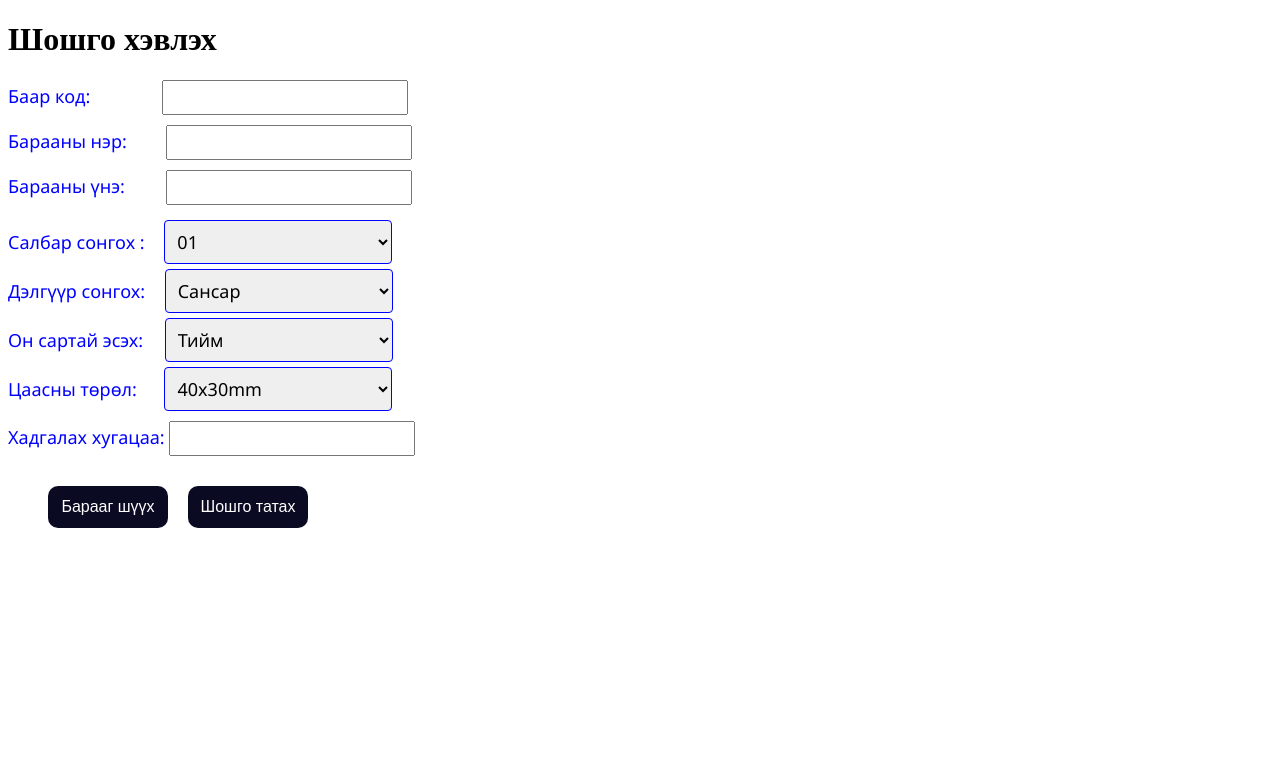
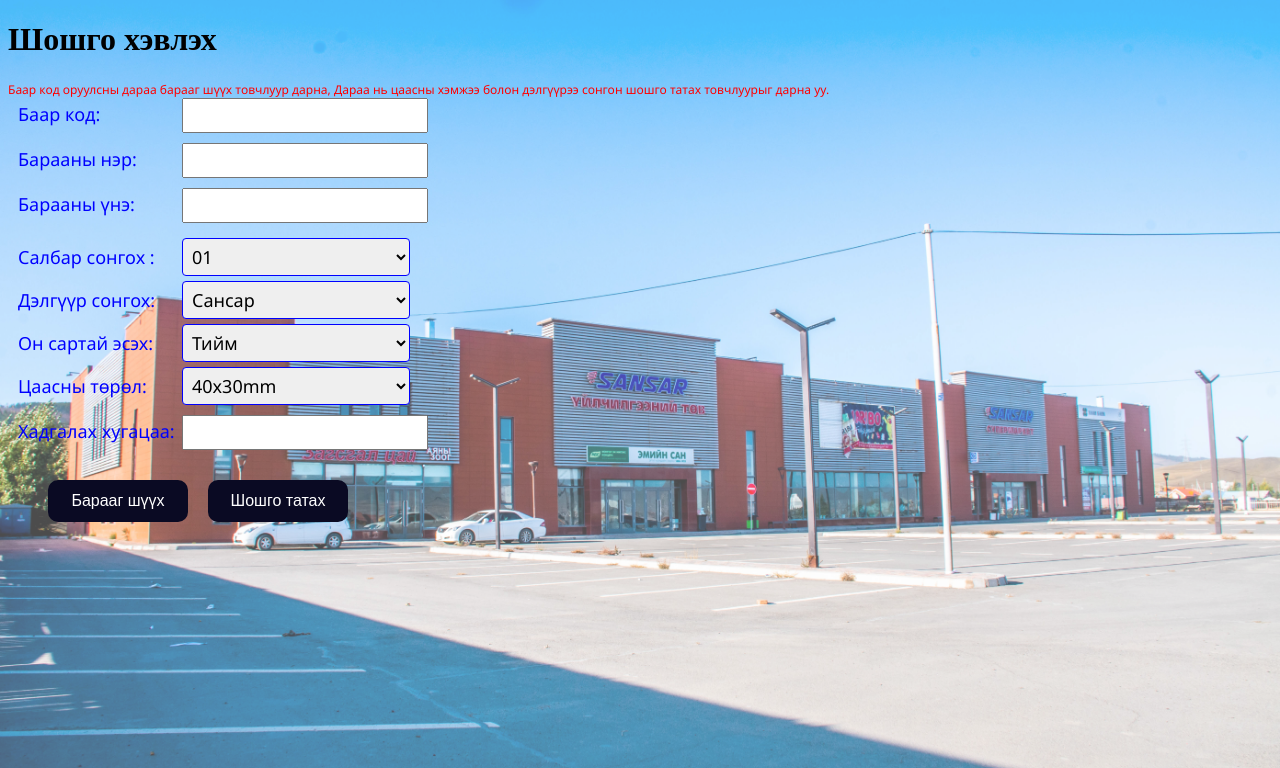
Before and after one commit to myagmardorjdev/Script, a Flask app: page / in a window 1280 px wide. Shown: the top 768 px of the page. Run offline with Flask 3, Linux system fonts and the light colour scheme; some libraries are stand-ins or nearby versions.

Commit message:
extra price oruulj irew

```diff
--- a/barcode_printer/app.py
+++ b/barcode_printer/app.py
@@ -2,8 +2,9 @@ from flask import *
 from barcode_print import *
 import io
 import psycopg2
+from datetime import datetime
 import pypyodbc as odbc
-path = 'C:/Users/myagmardorj/Git/lesson3/barcode_printer/'
+
 odoodatabases = {'34': {'user': 'readonly_c34','password': 'readonly_c34_password','server': '10.34.1.220','port': 5432,'database':'CARREFOURS34_LIVE'},
                 '13': {'user': 'postgres','password': 'postgres','server': '10.13.1.220','port': 5432,'database':'CARREFOURS13_LIVE'},
                 '88': {'user': 'readonly_c88','password': 'readonly_c88_password','server': '10.88.1.220','port': 5432,'database':'CARREFOURS88_LIVE'},
@@ -41,6 +42,7 @@ def postg_return_value(conn,query):
 
 query_get_barcodes = "SELECT * FROM product_product where barcode = '"
 query_get_template = "select name,list_price from product_template where id = '"
+query_get_extra_price = "SELECT date_start,date_end,fixed_price,min_quantity FROM product_pricelist_item where active='true' and (date_end >= CURRENT_DATE or date_end is null) and product_tmpl_id = '"
 app = Flask(__name__, static_url_path='/static')
 
 @app.route('/')
@@ -51,6 +53,7 @@ def index():
 @app.route('/button_clicked', methods=['POST'])
 def button_clicked():
     global product_template_table
+    global product_pricelist_table
     user_input = request.form.get('user_input')
     baraaner = request.form.get('second_input')
     expire = request.form.get('fourthinput')
@@ -85,7 +88,18 @@ def button_clicked():
         text_content = product_template_table[0][0]
         barcode_text = "Код: "+str(barcode_usr)
         barcode = str(barcode_usr)
-        price = "Үнэ: "+str(product_template_table[0][1])
+        defaultprice = product_template_table[0][1]
+        print(product_pricelist_table) # 8 цагийн зөрүүтэй байгааг анхаарна уу
+        if len(product_pricelist_table) > 0:
+            for i in product_pricelist_table:
+                print(i[0])
+                if int(i[3]) == 0: # 1 ширхэг барааг гэдэг үгийг шалгаж байна
+                    print(int(i[3]))
+                    now = datetime.now() # хэрэгжих хугацааг одоо цагаас өнгөрсөн байгаа үгүйг шалгаж байна
+                    if now >= i[0]:
+                        print("үнэ хэрэгжсэн байна")
+                        defaultprice = int(i[2])
+        price = "Үнэ: "+str(defaultprice)
 
         image = generate_white_png_with_text(width_mm, height_mm, output_file, text_content,barcode,barcode_text,price,ishavedate,isSansar,expire)
         img_byte_array = io.BytesIO()
@@ -93,6 +107,7 @@ def button_clicked():
         img_byte_array.seek(0)
 
         # Return the PNG image as a response with appropriate headers
+
         return send_file(img_byte_array, as_attachment=True, download_name='sample_image.png', mimetype='image/png')
     elif button_type == "button2":
         barcode_usr = request.form.get('user_input')
@@ -101,16 +116,35 @@ def button_clicked():
         salbar_usr=request.form.get('dropdown1')
         type=request.form.get('dropdown')
         expire = request.form.get('fourthinput')
+        try:
+            conp = psycopg2.connect(database=odoodatabases[salbar_usr[6:]]['database'], user=odoodatabases[salbar_usr[6:]]['user'], password=odoodatabases[salbar_usr[6:]]['password'], host=odoodatabases[salbar_usr[6:]]['server'], port= odoodatabases[salbar_usr[6:]]['port'])
+            product_product_table = postg_return_value(conp,query_get_barcodes+barcode_usr+"'")
 
-        conp = psycopg2.connect(database=odoodatabases[salbar_usr[6:]]['database'], user=odoodatabases[salbar_usr[6:]]['user'], password=odoodatabases[salbar_usr[6:]]['password'], host=odoodatabases[salbar_usr[6:]]['server'], port= odoodatabases[salbar_usr[6:]]['port'])
-        product_product_table = postg_return_value(conp,query_get_barcodes+barcode_usr+"'")
-        print(product_product_table[0][0])
-        conp = psycopg2.connect(database=odoodatabases[salbar_usr[6:]]['database'], user=odoodatabases[salbar_usr[6:]]['user'], password=odoodatabases[salbar_usr[6:]]['password'], host=odoodatabases[salbar_usr[6:]]['server'], port= odoodatabases[salbar_usr[6:]]['port'])
-        product_template_table = postg_return_value(conp,query_get_template+str(product_product_table[0][0])+"'")
-        print(product_template_table)
+            conp = psycopg2.connect(database=odoodatabases[salbar_usr[6:]]['database'], user=odoodatabases[salbar_usr[6:]]['user'], password=odoodatabases[salbar_usr[6:]]['password'], host=odoodatabases[salbar_usr[6:]]['server'], port= odoodatabases[salbar_usr[6:]]['port'])
+            product_template_table = postg_return_value(conp,query_get_template+str(product_product_table[0][0])+"'")
 
-        defaultvalue = product_template_table[0][0]   # барааны нэр
-        defaultprice = int(product_template_table[0][1])
+            conp = psycopg2.connect(database=odoodatabases[salbar_usr[6:]]['database'], user=odoodatabases[salbar_usr[6:]]['user'], password=odoodatabases[salbar_usr[6:]]['password'], host=odoodatabases[salbar_usr[6:]]['server'], port= odoodatabases[salbar_usr[6:]]['port'])
+            product_pricelist_table = postg_return_value(conp,query_get_extra_price+str(product_product_table[0][0])+"'")
+            defaultprice = int(product_template_table[0][1])
+            print(product_pricelist_table) # 8 цагийн зөрүүтэй байгааг анхаарна уу
+            if len(product_pricelist_table) > 0:
+                for i in product_pricelist_table:
+                    print(i[0])
+                    if int(i[3]) == 0: # 1 ширхэг барааг гэдэг үгийг шалгаж байна
+                        print(int(i[3]))
+                        now = datetime.now() # хэрэгжих хугацааг одоо цагаас өнгөрсөн байгаа үгүйг шалгаж байна
+                        if now >= i[0]:
+                            print("үнэ хэрэгжсэн байна")
+                            defaultprice = int(i[2])
+
+            defaultvalue = product_template_table[0][0]   # барааны нэр
+
+        except:
+            defaultvalue = ""   # барааны нэр
+            defaultprice = -1
+
+
+
         return render_template('about.html',item_name=defaultvalue,price=defaultprice,barcode=barcode_usr,selected_option=type,selected_salbar=salbar_usr,selected_option2=ishavedate,selected_option3=papersize,expireday=expire)
 
 
--- a/barcode_printer/static/style.css
+++ b/barcode_printer/static/style.css
@@ -1,59 +1,102 @@
+
+body::after {
+    content: "";
+    background-image: url('39.jpg'); /* Replace with the actual path to your image */
+    background-size: cover;
+    background-position: center;
+    background-repeat: no-repeat;
+    position: fixed; /* Fixed position to cover the entire viewport */
+    top: 0;
+    left: 0;
+    width: 100%;
+    height: 100%;
+    opacity: 0.7; /* Adjust the opacity value as needed */
+    z-index: -1; /* Send the pseudo-element to the background */
+}
 
 .label1 {
     color: blue;
     font-size: 18px;
+    padding-left: 10px;
+    width: 160px;
+    display:inline-block;
     font-family: 'Segoe UI', Tahoma, Geneva, Verdana, sans-serif;
 }
 .label2 {
     color: blue;
     font-size: 18px;
+    padding-left: 10px;
+    width: 160px;
+    display:inline-block;
     font-family: 'Segoe UI', Tahoma, Geneva, Verdana, sans-serif;
 }
 .label3 {
     color: blue;
     font-size: 18px;
+    padding-left: 10px;
+    width: 160px;
+    display:inline-block;
     font-family: 'Segoe UI', Tahoma, Geneva, Verdana, sans-serif;
 }
 .label4 {
     color: blue;
     font-size: 18px;
+    padding-left: 10px;
+    width: 160px;
+    display:inline-block;
     font-family: 'Segoe UI', Tahoma, Geneva, Verdana, sans-serif;
 }
 .label5 {
     color: blue;
     font-size: 18px;
+    padding-left: 10px;
+    width: 160px;
+    display:inline-block;
     font-family: 'Segoe UI', Tahoma, Geneva, Verdana, sans-serif;
 }
 .label6 {
     color: blue;
     font-size: 18px;
+    padding-left: 10px;
+    width: 160px;
+    display:inline-block;
     font-family: 'Segoe UI', Tahoma, Geneva, Verdana, sans-serif;
 }
 .label7 {
     color: blue;
+    padding-left: 10px;
+    width: 160px;
+    display:inline-block;
     font-size: 18px;
     font-family: 'Segoe UI', Tahoma, Geneva, Verdana, sans-serif;
 }
 .label8 {
     color: blue;
     font-size: 18px;
+    padding-left: 10px;
+    width: 160px;
+    display:inline-block;
+    font-family: 'Segoe UI', Tahoma, Geneva, Verdana, sans-serif;
+}
+.label9 {
+    color: red;
+    font-size: 12px;
+    margin-bottom: 40px;
+    padding-bottom: 20px;
     font-family: 'Segoe UI', Tahoma, Geneva, Verdana, sans-serif;
 }
 .input1 {
     padding: 5px;
-    margin-left: 67px;
     margin-bottom: 10px;
     font-size: large;
 }
 .input2 {
     padding: 5px;
-    margin-left: 34px;
     margin-bottom: 10px;
     font-size: large;
 }
 .input3 {
     padding: 5px;
-    margin-left: 36px;
     margin-bottom: 10px;
     font-size: large;
 }
@@ -74,9 +117,9 @@
     padding:12px;
     font-size:16px;
     min-height:30px;
-    min-width: 120px;
+    min-width: 140px;
     margin-top: 20px;
-    margin-left: 180px;
+    margin-left: 200px;
 }
 .but2 {
     position: absolute;
@@ -87,44 +130,43 @@
     border-radius:10px;
     padding:12px;
     min-height:30px;
-    min-width: 120px;
+    min-width: 140px;
     margin-top: 20px;
     margin-left: 40px;
 }
 
 select {
     width: 228px;
-    padding: 8px;
+    padding: 5px;
     border: 1px solid #ccc;
     border-radius: 4px;
     box-sizing: border-box;
     border-color:blue;
     font-size: 18px;
-    margin-left: 15px;
     font-family: 'Segoe UI', Tahoma, Geneva, Verdana, sans-serif;
     margin-top: 5px;
 }
 .dropdown2 {
     width: 228px;
-    padding: 8px;
+    padding: 5px;
     border: 1px solid #ccc;
     border-radius: 4px;
     border-color:blue;
     box-sizing: border-box;
     font-size: 18px;
-    margin-left: 17px;
+
     font-family: 'Segoe UI', Tahoma, Geneva, Verdana, sans-serif;
     margin-top: 5px;
 }
 .dropdown3 {
     width: 228px;
-    padding: 8px;
+    padding: 5px;
     border: 1px solid #ccc;
     border-radius: 4px;
     border-color:blue;
     box-sizing: border-box;
     font-size: 18px;
-    margin-left: 23px;
+
     font-family: 'Segoe UI', Tahoma, Geneva, Verdana, sans-serif;
     margin-top: 5px;
 }
--- a/barcode_printer/templates/about.html
+++ b/barcode_printer/templates/about.html
@@ -8,8 +8,12 @@
 
 </head>
 <body>
+
     <h1>Шошго хэвлэх</h1>
     <form method="post" action="{{ url_for('button_clicked') }}">
+        <div>
+            <label class="label9" for="fourthinput">Баар код оруулсны дараа барааг шүүх товчлуур дарна, Дараа нь цаасны хэмжээ болон дэлгүүрээ сонгон шошго татах товчлуурыг дарна уу.</label>
+        </div>
         <div>
             <label class="label1" for="user_input">Баар код: </label>
             <input class="input1" type="text" id="user_input" value="{{ barcode }}" name="user_input" required>
@@ -87,6 +91,7 @@
         <button class="but2" type="submit" onclick="document.getElementById('button_type').value='button2'">Барааг шүүх</button>
 
         <button type="submit" id="hidden_submit" style="display:none;">Hidden Submit</button>
+
     </form>
 
 
@@ -103,5 +108,7 @@
             // You can add your custom logic here
         }
     </script>
+
+
 </body>
 </html>
```
Also changed, not shown: barcode_printer/barcode_print.py (+29 -0 lines), barcode_printer/static/39.jpg (added), barcode_printer/templates/39.jpg (added).
